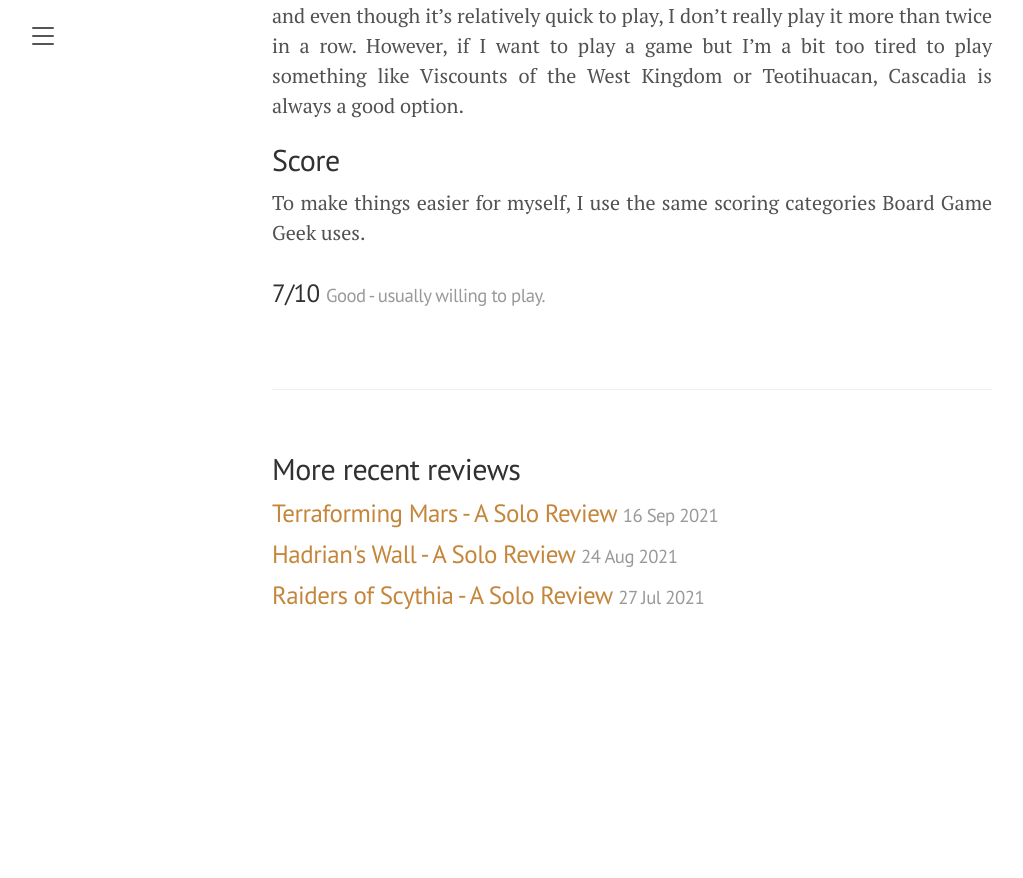
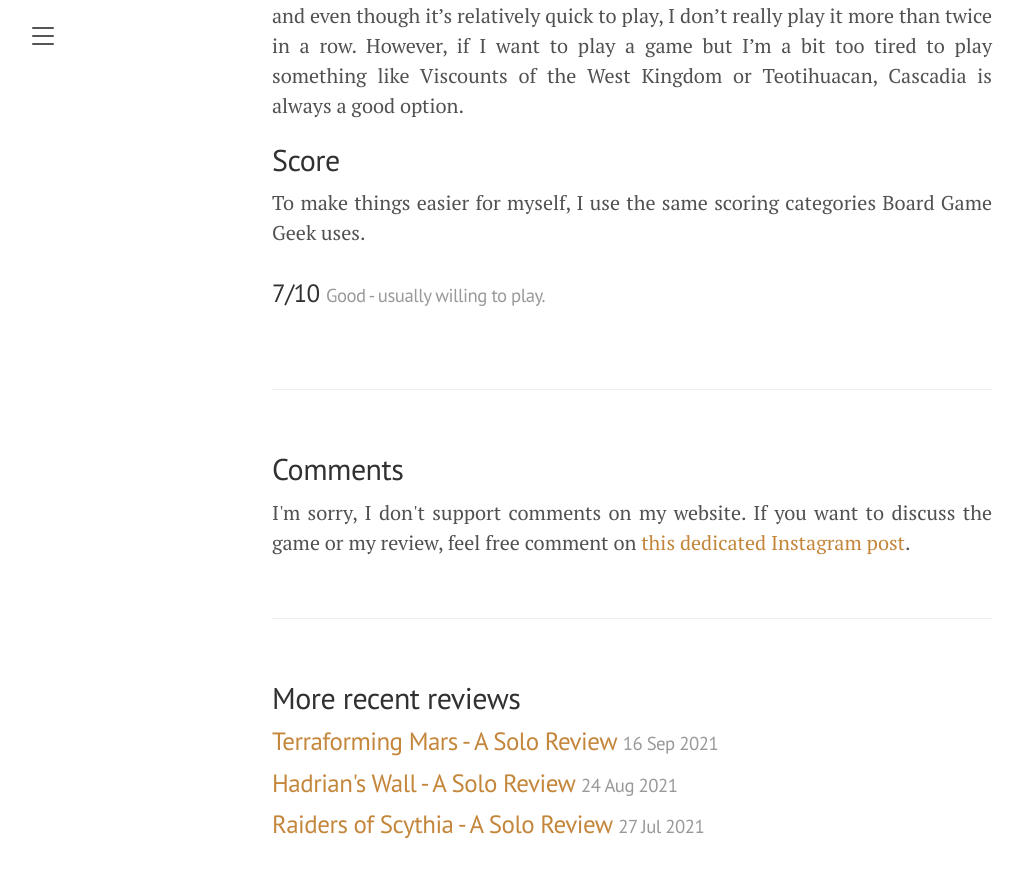
Before and after one commit to singlemeeple/singlemeeple.github.io, a Jekyll site: the page built from _posts/2021-11-26-cascadia-a-solo-review.md, in a window 1280 px wide and 900 px high, scrolled down 6987 px. Shown: the top 878 px of the window, without its empty margins (8-1031 px from the left). Built offline with Jekyll 4.4.1, drawn with Linux system fonts in a browser that asks for light colours; before the commit the page ends 7659 px from its top, so only the background shows below that; some of the changed lines change nothing that is shown.

Commit message:
Add Instragram link for Cascadia

```diff
--- a/_posts/2021-11-26-cascadia-a-solo-review.md
+++ b/_posts/2021-11-26-cascadia-a-solo-review.md
@@ -5,7 +5,7 @@ description: "Cascadia is another name for the Pacific Northwest, a diverse geog
 thumbnail: /public/images/reviews/cascadia/cascadia-a-solo-review.jpg
 social_image: /public/images/reviews/cascadia/social.jpg
 category: review
-instagram:
+instagram: https://www.instagram.com/p/CWvpyDAMYgj/
 score: 7
 ---
 
```
